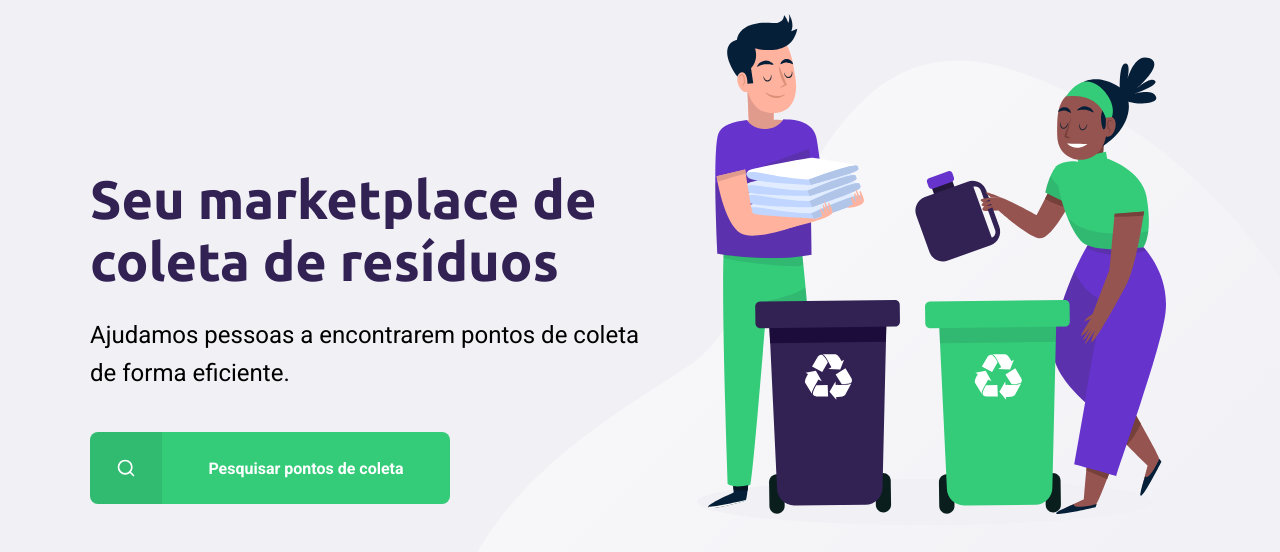
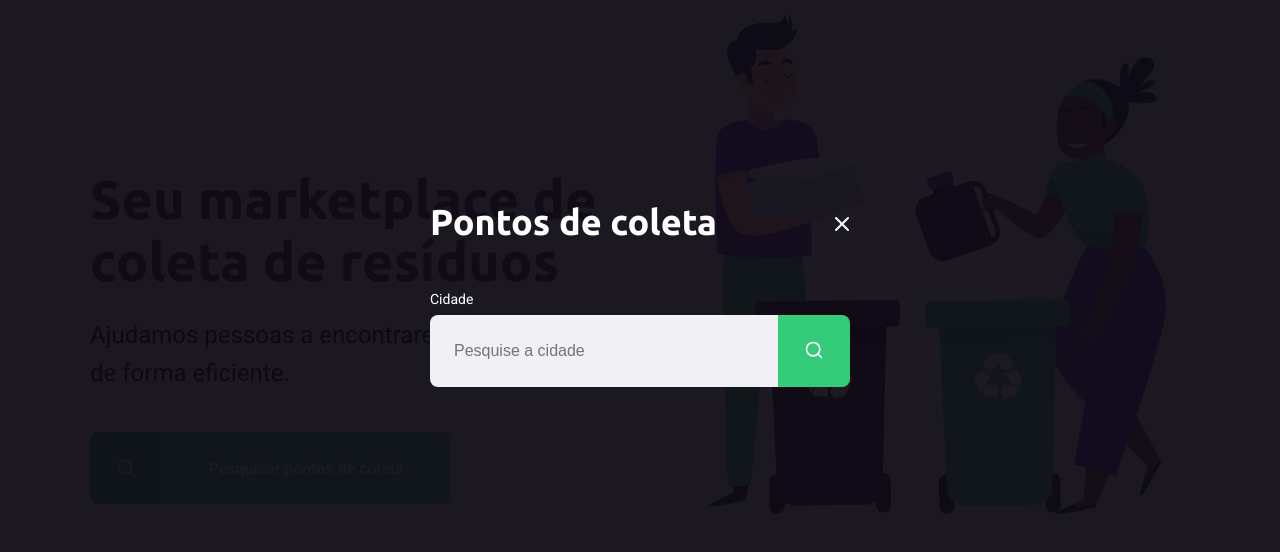
Before and after one commit to LucasAdorno/Ecoleta-NLW, a plain HTML site: page index.html in a window 1280 px wide. Both pictures are taken after a click on the link "Pesquisar pontos de coleta". Shown: the part 106-658 px from the top of the page. Drawn offline with Linux system fonts and the light colour scheme.

Commit message:
inclusão do modal ao index

```diff
--- a/index.html
+++ b/index.html
@@ -5,6 +5,7 @@
 	<title>NLW</title>
   <link rel="stylesheet" type="text/css" href="styles/main.css">
   <link rel="stylesheet" type="text/css" href="styles/home.css">
+  <link rel="stylesheet" type="text/css" href="styles/modal.css">
 
   <link rel="stylesheet" type="text/css" href="styles/responsive.css">
 
@@ -32,5 +33,25 @@
       </main>
     </div>
   </div>
+
+  <div id="modal" class="hide">
+    <div class="content">
+      <div class="header">
+        <h1>Pontos de coleta</h1>
+        <a href="#">Fechar</a>
+      </div>
+      <form action="">
+        <label for="search">Cidade</label>
+        <div class="search field">
+          <input type="text" name="search" placeholder="Pesquise a cidade">
+          <button>
+            <img src="assets/search.svg" alt="Buscar">
+          </button>
+        </div>
+      </form>
+    </div>
+  </div>
+
+<script src="/scripts/index.js"></script>
 </body>
 </html>
--- /dev/null
+++ b/scripts/index.js
@@ -0,0 +1,7 @@
+const buttonSearch = document.querySelector("#page-home main a")
+const modal = document.querySelector("#modal")
+const cancelSearch = document.querySelector("#modal .header a")
+
+buttonSearch.addEventListener("click", ()=> modal.classList.remove("hide"))
+
+cancelSearch.addEventListener("click", () => modal.classList.add("hide"))
--- /dev/null
+++ b/styles/modal.css
@@ -0,0 +1,74 @@
+#modal{
+    background-color:#0e0a14ef;
+    height:100vh;
+    width: 100vw;
+    position:fixed;
+    top: 0;
+    display: flex;
+    justify-content: center;
+    align-items: center;
+    transition: 400ms;
+}
+
+#modal.hide{
+    display: none;
+}
+
+#modal .content{
+    color: white;
+    width: 420px;
+}
+
+#modal .header{
+    display: flex;
+    align-items: center;
+    justify-content: space-between;
+    margin-bottom:48px;
+}
+#modal .header a{
+    background-image: url("../assets/x.svg");
+    width:20px;
+    height: 20px;
+    display: flex;
+    font-size: 0.01px;
+}
+
+#modal .header h1{
+    color: white;
+    font-size: 36px;
+    line-height: 42px;
+}
+
+#modal form label{
+    font-size: 14px;
+    line-height: 16px;
+    display:block;
+    margin-bottom: 8px;
+}
+
+#modal form .field{
+    display: flex;
+}
+
+#modal form input{
+    flex: 1;
+    background-color: #f0f0f5;
+    border-radius: 8px 0 0 8px;
+    border: 0;
+    padding: 16px 24px;
+    font-size:16px;
+    color: #6c6c80;
+}
+
+#modal form button{
+    width:72px;
+    height:72px;
+    border: 0;
+    border-radius: 0 8px 8px 0;
+    background-color: var(--primary-color);
+    transition: 300ms;
+}
+
+#modal form button:hover{
+    background-color: #28a161;
+}
```
